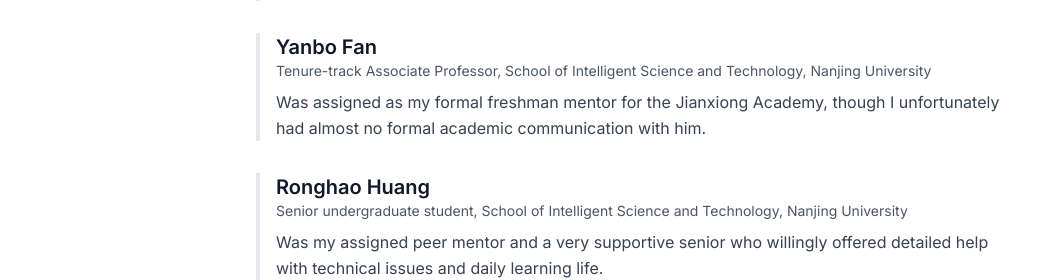
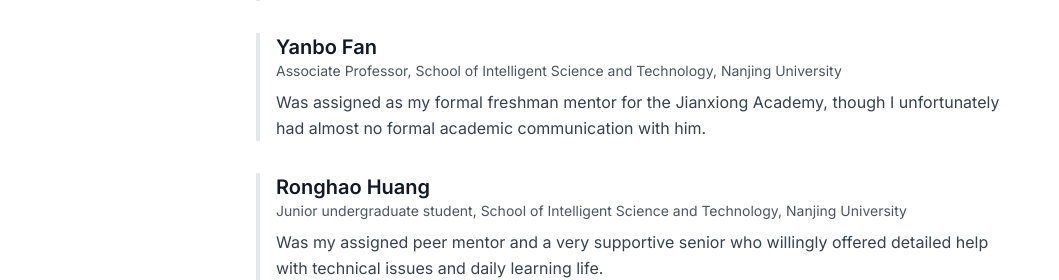
Before and after one commit to ChouYuanjue/bibliotheca-runnel, a Next.js app: page /mentorship in a window 1280 px wide. Shown: the part 1153-1433 px from the top of the page, without its empty margins (0-1059 px from the left). Built offline with nearby package versions, Linux system fonts and the light colour scheme; a web font is replaced by a local one.

Commit message:
feat: update mentor titles for accuracy on MentorshipPage

```diff
--- a/app/mentorship/page.tsx
+++ b/app/mentorship/page.tsx
@@ -60,7 +60,7 @@ export default function MentorshipPage() {
               Yanbo Fan
             </a>
           </h2>
-          <p className="text-sm text-gray-600 mb-2">Tenure-track Associate Professor, School of Intelligent Science and Technology, Nanjing University</p>
+          <p className="text-sm text-gray-600 mb-2">Associate Professor, School of Intelligent Science and Technology, Nanjing University</p>
           <p className="text-gray-700 leading-relaxed">
             Was assigned as my formal freshman mentor for the Jianxiong Academy, though I unfortunately had almost no formal academic communication with him.
           </p>
@@ -72,7 +72,7 @@ export default function MentorshipPage() {
               Ronghao Huang
             </a>
           </h2>
-          <p className="text-sm text-gray-600 mb-2">Senior undergraduate student, School of Intelligent Science and Technology, Nanjing University</p>
+          <p className="text-sm text-gray-600 mb-2">Junior undergraduate student, School of Intelligent Science and Technology, Nanjing University</p>
           <p className="text-gray-700 leading-relaxed">
             Was my assigned peer mentor and a very supportive senior who willingly offered detailed help with technical issues and daily learning life.
           </p>
```
